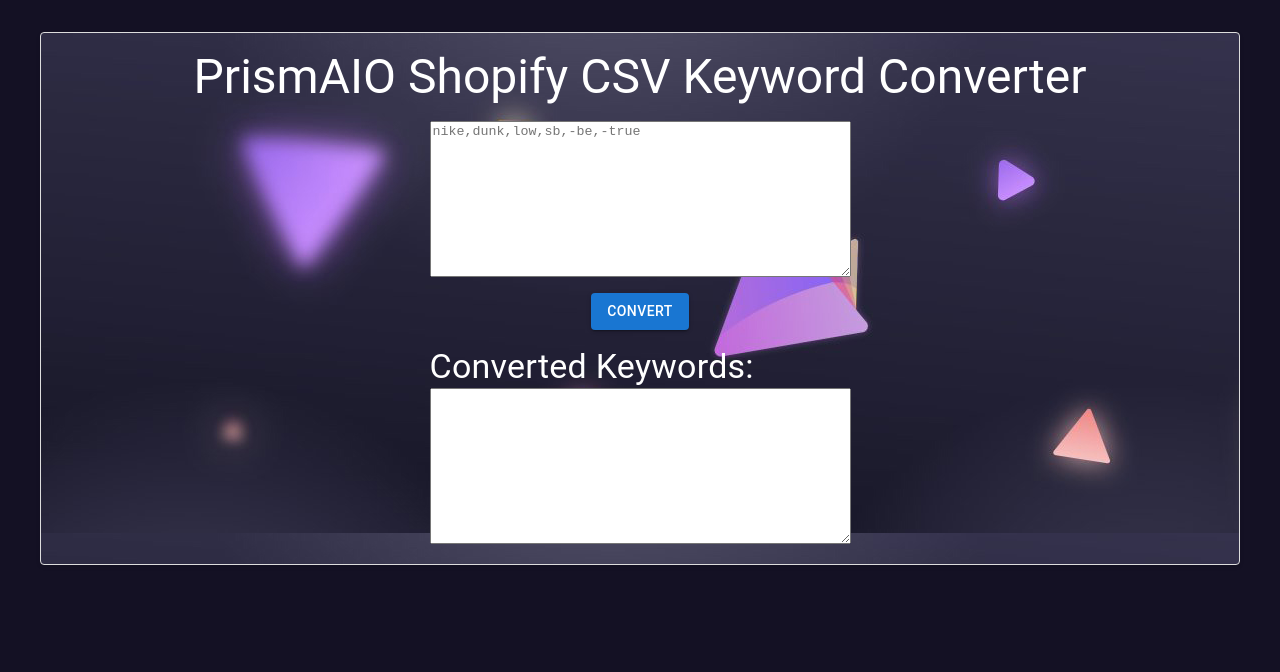
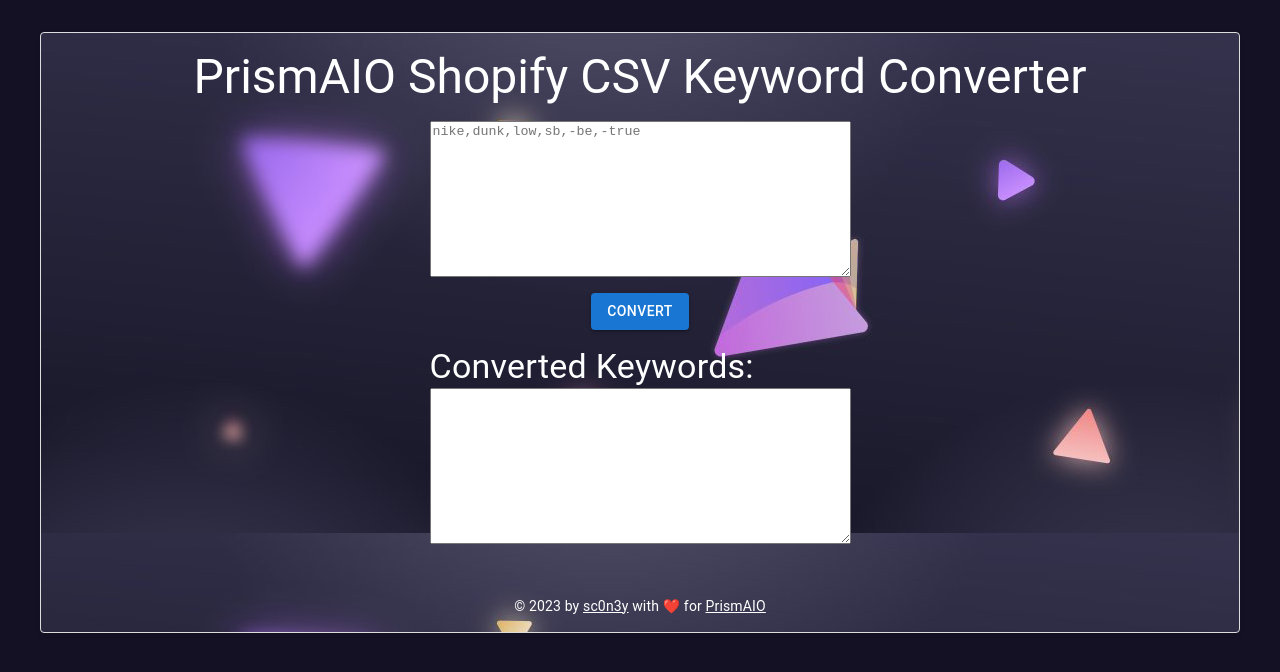
Before and after one commit to sc0n3y/prism-keyword-converter, a React app: page / in a window 1280 px wide. Shown: the top 672 px of the page. Built offline with nearby package versions, Linux system fonts and the light colour scheme.

Commit message:
Added footer

```diff
--- a/package.json
+++ b/package.json
@@ -20,6 +20,7 @@
   "dependencies": {
     "@emotion/react": "^11.11.1",
     "@emotion/styled": "^11.11.0",
+    "@mui/icons-material": "^5.13.7",
     "@mui/material": "^5.13.7",
     "@mui/system": "^5.13.7",
     "@types/react": "^18.2.14",
--- a/src/components/Converter.tsx
+++ b/src/components/Converter.tsx
@@ -2,6 +2,8 @@
 import csvtojson from "csvtojson";
 import { Button, Container, TextareaAutosize, Typography } from "@mui/material";
 import { styled } from "@mui/system";
+import GitHubIcon from "@mui/icons-material/GitHub";
+import LinkedInIcon from "@mui/icons-material/LinkedIn";
 
 const ConverterContainer = styled(Container)({
   display: "flex",
@@ -17,7 +19,14 @@
   backgroundColor: "#fff",
   backgroundImage: 'url("banner.jpg")',
 });
-
+const Footer = styled('div')({
+  display: 'flex',
+  justifyContent: 'center',
+  marginTop: '2rem',
+  gap: '1rem',
+  fontSize: '0.8rem',
+  color: '#fff',
+});
 const Converter: React.FC = () => {
   const [csvInput, setCsvInput] = useState("");
   const [convertedKeywords, setConvertedKeywords] = useState("");
@@ -28,28 +37,31 @@
       const converted = keywords.map((keyword: { [key: string]: string }) => {
         const convertedValues = Object.keys(keyword).map((key: string) => {
           const value = keyword[key];
-          if (value.startsWith('-')) {
+          if (value.startsWith("-")) {
             // Preserve "-" prefix in the output
             return value;
-          } else if (value.startsWith('+')) {
+          } else if (value.startsWith("+")) {
             // If input already has "+", remove additional "+"
-            return value.replace(/^\+/, '').trim();
+            return value.replace(/^\+/, "").trim();
           } else {
             // Append "+" prefix for other values
-            return value.trim() ? `+${value.trim()}` : '';
+            return value.trim() ? `+${value.trim()}` : "";
           }
         });
-        return `(${convertedValues.filter(Boolean).join(', ')})`;
+        return `(${convertedValues.filter(Boolean).join(", ")})`;
       });
-      setConvertedKeywords(converted.join('\n'));
+      setConvertedKeywords(converted.join("\n"));
     } catch (error) {
-      console.error('Error converting keywords:', error);
+      console.error("Error converting keywords:", error);
     }
   };
 
   const handleInputChange = (e: ChangeEvent<HTMLTextAreaElement>) => {
     setCsvInput(e.target.value);
   };
+
+  const currentYear = new Date().getFullYear();
+  const author = "sc0n3y";
 
   return (
     <ConverterContainer>
@@ -77,6 +89,28 @@
           readOnly
         />
       </div>
+      <Footer>
+        <Typography variant="body2" component="span" style={{ color: '#fff' }}>
+          &copy; {currentYear} by{' '}
+          <a
+            href="https://github.com/sc0n3y"
+            target="_blank"
+            rel="noopener noreferrer"
+            style={{ color: '#fff' }}
+          >
+            {author}
+          </a>{' '}
+          with ❤️ for{' '}
+          <a
+            href="https://prismaio.com/"
+            target="_blank"
+            rel="noopener noreferrer"
+            style={{ color: '#fff' }}
+          >
+            PrismAIO
+          </a>
+        </Typography>
+      </Footer>
     </ConverterContainer>
   );
 };
```
Also changed, not shown: 14 other files (tests, documents, lock files or other folders).
